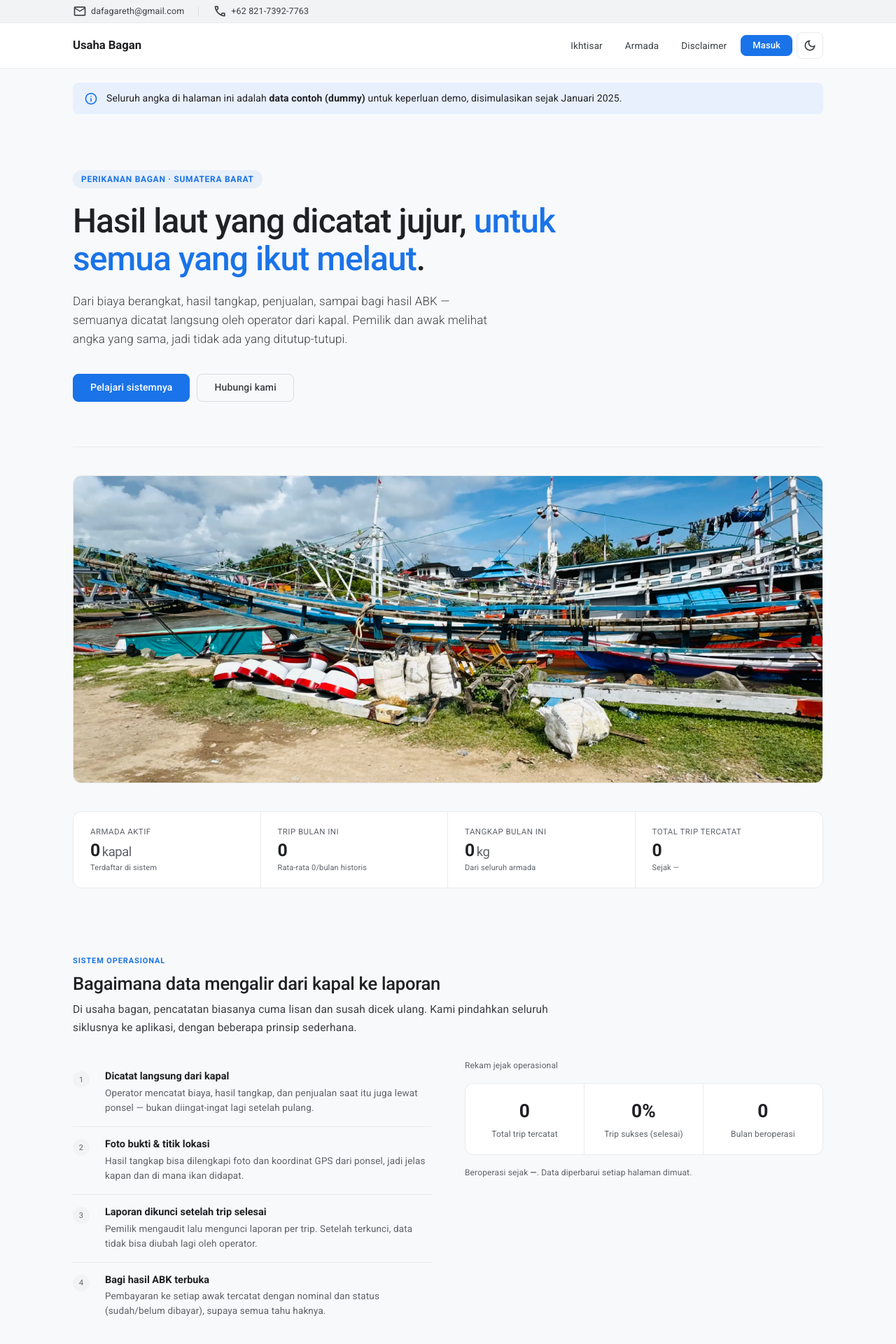
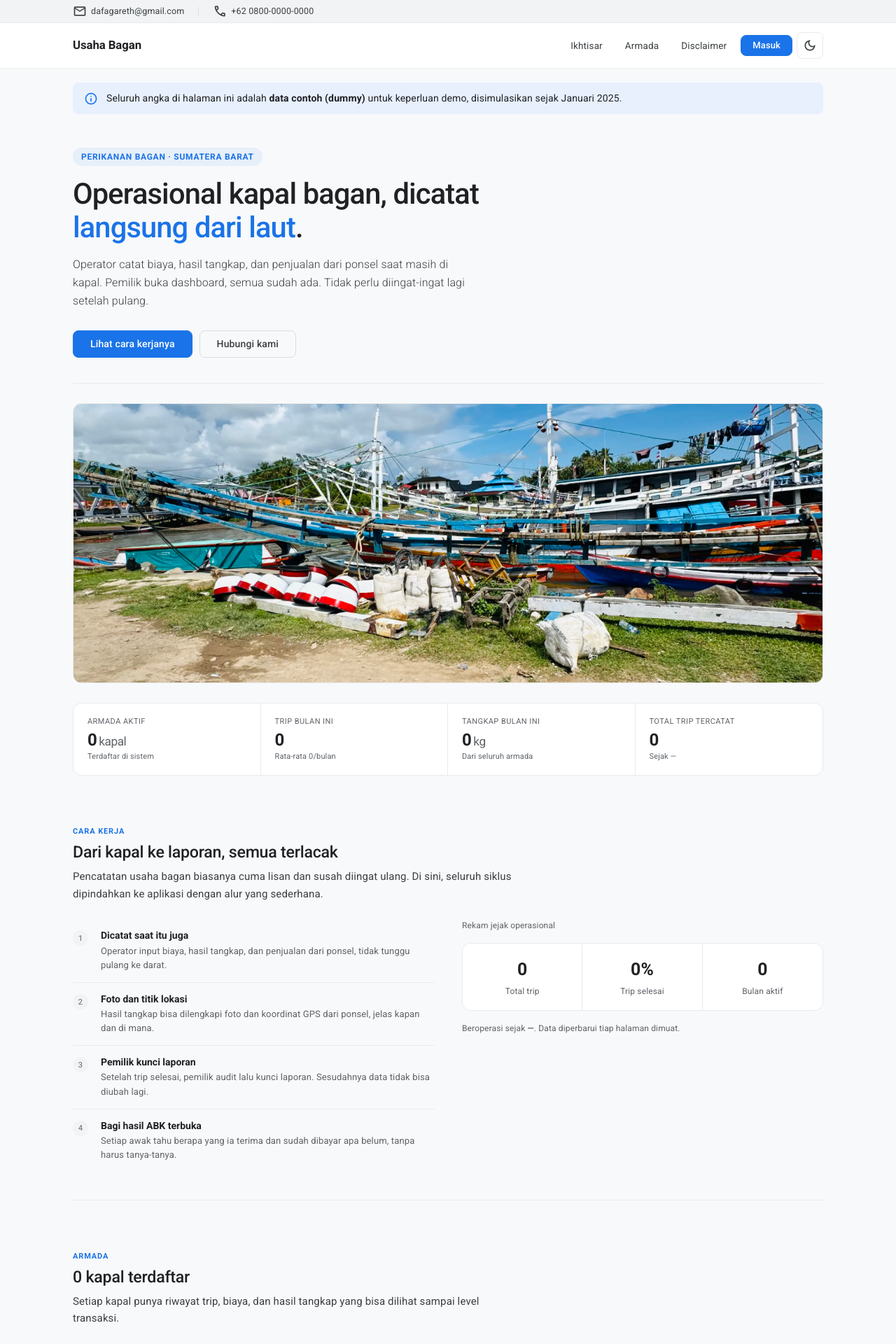
Before and after one commit to dafagareth/baganrpl, a Django app: page / in a window 1280 px wide. Shown: the top 1920 px of the page at 70% size. Run offline with Django 5.2, Linux system fonts and the light colour scheme; data that the repository does not hold is empty; some web fonts are replaced.

Commit message:
fix minor public base and others

```diff
--- a/templates/base.html
+++ b/templates/base.html
@@ -32,7 +32,7 @@
 
 <!-- Logout Confirmation Modal -->
 <div class="modal fade" id="logoutModal" tabindex="-1" aria-labelledby="logoutModalLabel" aria-hidden="true">
-    <div class="modal-dialog modal-dialog-centered modal-sm">
+    <div class="modal-dialog">
         <div class="modal-content">
             <div class="modal-header">
                 <h5 class="modal-title" id="logoutModalLabel">Konfirmasi Logout</h5>
--- a/templates/legal/privasi.html
+++ b/templates/legal/privasi.html
@@ -12,8 +12,8 @@
 
     <p>
       Halaman ini menjelaskan data apa yang kami simpan dari kamu saat memakai aplikasi
-      mobile <strong>Usaha Bagan</strong> (untuk operator dan pemilik kapal) maupun
-      situs publik <strong>usahabagan.id</strong>, kenapa kami menyimpannya, dan bagaimana
+      web <strong>Usaha Bagan</strong> (untuk operator dan pemilik kapal) maupun
+      situs publik <strong>baganrpl.my.id</strong>, kenapa kami menyimpannya, dan bagaimana
       kamu bisa meminta kami menghapusnya.
     </p>
     <p>
--- a/templates/master/public_home.html
+++ b/templates/master/public_home.html
@@ -8,44 +8,44 @@
 <style>
   *, *::before, *::after { box-sizing: border-box; }
 
-  /* ── Hero ────────────────────────────────────────────── */
-  .hero { padding: 80px 0 64px; border-bottom: 1px solid var(--rule-soft); }
+  /* Hero */
+  .hero { padding: 48px 0 36px; border-bottom: 1px solid var(--rule-soft); }
   .hero-tag {
     display: inline-flex; align-items: center; gap: 6px;
     font-size: 12px; font-weight: 600; letter-spacing: .06em;
     text-transform: uppercase; color: var(--brand);
     background: rgba(26,115,232,.08); border-radius: 20px;
-    padding: 4px 12px; margin-bottom: 20px;
+    padding: 4px 12px; margin-bottom: 16px;
   }
   .hero h1 {
-    font-size: clamp(2rem, 4.5vw, 3rem); font-weight: 500;
-    line-height: 1.12; letter-spacing: -.02em; max-width: 740px; margin-bottom: 20px;
+    font-size: clamp(1.75rem, 4vw, 2.6rem); font-weight: 500;
+    line-height: 1.15; letter-spacing: -.02em; max-width: 680px; margin-bottom: 16px;
   }
   .hero h1 span { color: var(--brand); }
   .hero .lead {
-    font-size: 17px; color: var(--ink-secondary); line-height: 1.6;
-    max-width: 620px; margin-bottom: 36px;
+    font-size: 16px; color: var(--ink-secondary); line-height: 1.65;
+    max-width: 580px; margin-bottom: 28px;
   }
   .hero-cta { display: flex; gap: 10px; flex-wrap: wrap; }
 
-  /* ── Foto bagan (banner) ──────────────────────────────── */
-  .hero-photo { margin: 40px 0; }
+  /* Foto bagan */
+  .hero-photo { margin: 28px 0; }
   .hero-photo img {
-    width: 100%; height: clamp(220px, 40vw, 440px); object-fit: cover;
+    width: 100%; height: clamp(200px, 36vw, 400px); object-fit: cover;
     border-radius: var(--radius-lg); border: 1px solid var(--rule-soft); display: block;
   }
 
-  /* ── Metric strip ─────────────────────────────────────── */
+  /* Metric strip */
   .metric-strip {
     display: grid; grid-template-columns: repeat(4, 1fr); gap: 0;
     border: 1px solid var(--rule-soft); border-radius: var(--radius-lg);
-    overflow: hidden; margin: 40px 0; background: var(--surface);
+    overflow: hidden; margin: 0 0 32px; background: var(--surface);
   }
-  .metric-strip .metric { padding: 20px 24px; border-right: 1px solid var(--rule-soft); }
+  .metric-strip .metric { padding: 18px 20px; border-right: 1px solid var(--rule-soft); }
   .metric-strip .metric:last-child { border-right: 0; }
-  .metric-label { font-size: 11.5px; color: var(--ink-muted); letter-spacing: .04em; text-transform: uppercase; margin-bottom: 6px; }
-  .metric-value { font-size: 1.55rem; font-weight: 600; letter-spacing: -.02em; line-height: 1; }
-  .metric-unit  { font-size: .75em; font-weight: 400; color: var(--ink-muted); margin-left: 3px; }
+  .metric-label { font-size: 11px; color: var(--ink-muted); letter-spacing: .04em; text-transform: uppercase; margin-bottom: 5px; }
+  .metric-value { font-size: 1.5rem; font-weight: 600; letter-spacing: -.02em; line-height: 1; }
+  .metric-unit  { font-size: .72em; font-weight: 400; color: var(--ink-muted); margin-left: 3px; }
   .metric-note  { font-size: 11px; color: var(--ink-muted); margin-top: 4px; }
   @media (max-width: 767px) {
     .metric-strip { grid-template-columns: 1fr 1fr; }
@@ -54,43 +54,43 @@
     .metric-strip .metric:nth-child(4) { border-top: 1px solid var(--rule-soft); }
   }
 
-  /* ── Section ──────────────────────────────────────────── */
-  .section { padding: 56px 0; border-bottom: 1px solid var(--rule-soft); }
+  /* Section */
+  .section { padding: 40px 0; border-bottom: 1px solid var(--rule-soft); }
   .section:last-of-type { border-bottom: 0; }
   .section-eyebrow {
     font-size: 11px; font-weight: 600; letter-spacing: .08em;
-    text-transform: uppercase; color: var(--brand); margin-bottom: 8px;
+    text-transform: uppercase; color: var(--brand); margin-bottom: 6px;
   }
-  .section h2 { font-size: 1.6rem; font-weight: 500; letter-spacing: -.01em; line-height: 1.2; margin-bottom: 10px; }
-  .section .section-lead { font-size: 15.5px; color: var(--ink-secondary); line-height: 1.65; max-width: 680px; margin-bottom: 32px; }
+  .section h2 { font-size: 1.45rem; font-weight: 500; letter-spacing: -.01em; line-height: 1.25; margin-bottom: 8px; }
+  .section .section-lead { font-size: 15px; color: var(--ink-secondary); line-height: 1.65; max-width: 640px; margin-bottom: 24px; }
 
-  .two-col { display: grid; grid-template-columns: 1fr 1fr; gap: 48px; align-items: start; }
-  @media (max-width: 767px) { .two-col { grid-template-columns: 1fr; gap: 32px; } }
+  .two-col { display: grid; grid-template-columns: 1fr 1fr; gap: 40px; align-items: start; }
+  @media (max-width: 767px) { .two-col { grid-template-columns: 1fr; gap: 24px; } }
 
-  /* ── How it works ─────────────────────────────────────── */
+  /* How it works */
   .how-list { list-style: none; padding: 0; margin: 0; counter-reset: how; }
   .how-list li {
-    display: grid; grid-template-columns: 32px 1fr; gap: 14px; padding: 16px 0;
+    display: grid; grid-template-columns: 28px 1fr; gap: 12px; padding: 14px 0;
     border-bottom: 1px solid var(--rule-soft); counter-increment: how;
   }
   .how-list li:last-child { border-bottom: 0; }
   .how-list li::before {
     content: counter(how); font-family: var(--f-mono); font-size: 11px; color: var(--ink-muted);
-    background: var(--surface-container); border-radius: 50%; width: 24px; height: 24px;
-    display: flex; align-items: center; justify-content: center; flex-shrink: 0; margin-top: 1px;
+    background: var(--surface-container); border-radius: 50%; width: 22px; height: 22px;
+    display: flex; align-items: center; justify-content: center; flex-shrink: 0; margin-top: 2px;
   }
-  .how-list h3 { font-size: 14.5px; font-weight: 600; margin-bottom: 3px; }
-  .how-list p  { font-size: 13.5px; color: var(--ink-muted); margin: 0; line-height: 1.55; }
+  .how-list h3 { font-size: 14px; font-weight: 600; margin-bottom: 3px; }
+  .how-list p  { font-size: 13px; color: var(--ink-muted); margin: 0; line-height: 1.55; }
 
-  /* ── Rekam jejak ──────────────────────────────────────── */
+  /* Rekam jejak */
   .consist-row {
     display: grid; grid-template-columns: repeat(3, 1fr); gap: 0;
     border: 1px solid var(--rule-soft); border-radius: var(--radius-lg);
     overflow: hidden; background: var(--surface);
   }
-  .consist-item { padding: 20px; text-align: center; border-right: 1px solid var(--rule-soft); }
+  .consist-item { padding: 18px 16px; text-align: center; border-right: 1px solid var(--rule-soft); }
   .consist-item:last-child { border-right: 0; }
-  .consist-num { font-size: 1.65rem; font-weight: 700; color: var(--ink); }
+  .consist-num { font-size: 1.55rem; font-weight: 700; color: var(--ink); }
   .consist-lbl { font-size: 12px; color: var(--ink-muted); margin-top: 3px; }
   @media (max-width: 600px) {
     .consist-row { grid-template-columns: 1fr; }
@@ -152,14 +152,13 @@
   <!-- HERO -->
   <section class="hero" id="top">
     <div class="hero-tag">Perikanan Bagan · Sumatera Barat</div>
-    <h1>Hasil laut yang dicatat jujur, <span>untuk semua yang ikut melaut</span>.</h1>
+    <h1>Operasional kapal bagan, dicatat <span>langsung dari laut</span>.</h1>
     <p class="lead">
-      Dari biaya berangkat, hasil tangkap, penjualan, sampai bagi hasil ABK — semuanya
-      dicatat langsung oleh operator dari kapal. Pemilik dan awak melihat angka yang sama,
-      jadi tidak ada yang ditutup-tutupi.
+      Operator catat biaya, hasil tangkap, dan penjualan dari ponsel saat masih di kapal.
+      Pemilik buka dashboard, semua sudah ada. Tidak perlu diingat-ingat lagi setelah pulang.
     </p>
     <div class="hero-cta">
-      <a href="#overview" class="btn btn-primary">Pelajari sistemnya</a>
+      <a href="#overview" class="btn btn-primary">Lihat cara kerjanya</a>
       <a href="#kontak" class="btn btn-outline-secondary">Hubungi kami</a>
     </div>
   </section>
@@ -179,7 +178,7 @@
     <div class="metric">
       <div class="metric-label">Trip bulan ini</div>
       <div class="metric-value">{{ trip_bulan_ini }}</div>
-      <div class="metric-note">Rata-rata {{ avg_trip_per_bulan }}/bulan historis</div>
+      <div class="metric-note">Rata-rata {{ avg_trip_per_bulan }}/bulan</div>
     </div>
     <div class="metric">
       <div class="metric-label">Tangkap bulan ini</div>
@@ -195,38 +194,67 @@
 
   <!-- CARA SISTEM BEKERJA -->
   <section class="section" id="overview">
-    <div class="section-eyebrow">Sistem Operasional</div>
-    <h2>Bagaimana data mengalir dari kapal ke laporan</h2>
+    <div class="section-eyebrow">Cara Kerja</div>
+    <h2>Dari kapal ke laporan, semua terlacak</h2>
     <p class="section-lead">
-      Di usaha bagan, pencatatan biasanya cuma lisan dan susah dicek ulang.
-      Kami pindahkan seluruh siklusnya ke aplikasi, dengan beberapa prinsip sederhana.
+      Pencatatan usaha bagan biasanya cuma lisan dan susah diingat ulang.
+      Di sini, seluruh siklus dipindahkan ke aplikasi dengan alur yang sederhana.
     </p>
 
     <div class="two-col">
       <ol class="how-list">
-        <li><div><h3>Dicatat langsung dari kapal</h3><p>Operator mencatat biaya, hasil tangkap, dan penjualan saat itu juga lewat ponsel — bukan diingat-ingat lagi setelah pulang.</p></div></li>
-        <li><div><h3>Foto bukti &amp; titik lokasi</h3><p>Hasil tangkap bisa dilengkapi foto dan koordinat GPS dari ponsel, jadi jelas kapan dan di mana ikan didapat.</p></div></li>
-        <li><div><h3>Laporan dikunci setelah trip selesai</h3><p>Pemilik mengaudit lalu mengunci laporan per trip. Setelah terkunci, data tidak bisa diubah lagi oleh operator.</p></div></li>
-        <li><div><h3>Bagi hasil ABK terbuka</h3><p>Pembayaran ke setiap awak tercatat dengan nominal dan status (sudah/belum dibayar), supaya semua tahu haknya.</p></div></li>
+        <li>
+          <div>
+            <h3>Dicatat saat itu juga</h3>
+            <p>Operator input biaya, hasil tangkap, dan penjualan dari ponsel, tidak tunggu pulang ke darat.</p>
+          </div>
+        </li>
+        <li>
+          <div>
+            <h3>Foto dan titik lokasi</h3>
+            <p>Hasil tangkap bisa dilengkapi foto dan koordinat GPS dari ponsel, jelas kapan dan di mana.</p>
+          </div>
+        </li>
+        <li>
+          <div>
+            <h3>Pemilik kunci laporan</h3>
+            <p>Setelah trip selesai, pemilik audit lalu kunci laporan. Sesudahnya data tidak bisa diubah lagi.</p>
+          </div>
+        </li>
+        <li>
+          <div>
+            <h3>Bagi hasil ABK terbuka</h3>
+            <p>Setiap awak tahu berapa yang ia terima dan sudah dibayar apa belum, tanpa harus tanya-tanya.</p>
+          </div>
+        </li>
       </ol>
 
       <div>
         <p class="text-muted small mb-3">Rekam jejak operasional</p>
         <div class="consist-row mb-3">
-          <div class="consist-item"><div class="consist-num">{{ lifetime_trip }}</div><div class="consist-lbl">Total trip tercatat</div></div>
-          <div class="consist-item"><div class="consist-num">{{ pct_trip_sukses }}%</div><div class="consist-lbl">Trip sukses (selesai)</div></div>
-          <div class="consist-item"><div class="consist-num">{{ bulan_aktif }}</div><div class="consist-lbl">Bulan beroperasi</div></div>
+          <div class="consist-item">
+            <div class="consist-num">{{ lifetime_trip }}</div>
+            <div class="consist-lbl">Total trip</div>
+          </div>
+          <div class="consist-item">
+            <div class="consist-num">{{ pct_trip_sukses }}%</div>
+            <div class="consist-lbl">Trip selesai</div>
+          </div>
+          <div class="consist-item">
+            <div class="consist-num">{{ bulan_aktif }}</div>
+            <div class="consist-lbl">Bulan aktif</div>
+          </div>
         </div>
-        <p class="text-muted small">Beroperasi sejak <strong>{{ beroperasi_sejak }}</strong>. Data diperbarui setiap halaman dimuat.</p>
+        <p class="text-muted small">Beroperasi sejak <strong>{{ beroperasi_sejak }}</strong>. Data diperbarui tiap halaman dimuat.</p>
 
         {% if top_ikan %}
-        <p class="text-muted small mb-2 mt-4">Top tangkapan sepanjang masa</p>
+        <p class="text-muted small mb-2 mt-4">Tangkapan terbanyak sepanjang masa</p>
         <ul class="ikan-list">
           {% with max_kg=top_ikan.0.total_kg %}
           {% for item in top_ikan %}
           <li class="ikan-row">
             <span class="ikan-rank">{{ forloop.counter }}</span>
-            <span class="ikan-name">{{ item.jenis_ikan__nama|default:"—" }}</span>
+            <span class="ikan-name">{{ item.jenis_ikan__nama|default:"?" }}</span>
             <div class="ikan-bar-wrap">
               <div class="ikan-bar" style="width: calc({{ item.total_kg }} / {{ max_kg }} * 100%)"></div>
             </div>
@@ -243,9 +271,9 @@
   <!-- ARMADA -->
   <section class="section" id="fleet">
     <div class="section-eyebrow">Armada</div>
-    <h2>{{ total_kapal }} kapal terdaftar di sistem</h2>
+    <h2>{{ total_kapal }} kapal terdaftar</h2>
     <p class="section-lead">
-      Setiap kapal memiliki riwayat trip, biaya, dan hasil tangkap yang dapat ditelusuri sampai level transaksi individual.
+      Setiap kapal punya riwayat trip, biaya, dan hasil tangkap yang bisa dilihat sampai level transaksi.
     </p>
 
     <div class="fleet-grid">
@@ -271,12 +298,12 @@
     </div>
   </section>
 
-  <!-- BAGIAN DARI USAHA INI? -->
+  <!-- CTA MASUK -->
   <section class="join-cta" id="masuk">
     <div class="join-inner">
-      <h2>Apakah Anda bagian dari usaha ini?</h2>
-      <p>Operator dan pemilik masuk di sini untuk mencatat operasional kapal, memantau dashboard, serta mengelola laporan dan bagi hasil.</p>
-      <a href="{% url 'login' %}" class="btn btn-primary btn-lg">Masuk ke sistem &rarr;</a>
+      <h2>Anda operator atau pemilik kapal ini?</h2>
+      <p>Masuk ke sistem untuk mencatat operasional, memantau hasil tangkap, dan mengelola bagi hasil ABK.</p>
+      <a href="{% url 'login' %}" class="btn btn-primary btn-lg">Masuk ke sistem</a>
     </div>
   </section>
 
@@ -285,12 +312,12 @@
     <div class="section-eyebrow">Kontak</div>
     <h2>Hubungi kami</h2>
     <p class="section-lead">
-      Untuk pertanyaan seputar usaha atau kerja sama, hubungi kami lewat WhatsApp atau email.
+      Ada pertanyaan soal usaha atau sistem ini? Kami bisa dihubungi lewat WhatsApp atau email.
     </p>
 
     <div class="contact-box">
       <div class="cta-group">
-        <a href="https://wa.me/6282173927763?text=Halo%2C+saya+ingin+bertanya+soal+usaha+bagan." class="btn-wa" target="_blank" rel="noopener">
+        <a href="https://wa.me/62800000000?text=Halo%2C+saya+ingin+bertanya+soal+usaha+bagan." class="btn-wa" target="_blank" rel="noopener">
           <svg width="18" height="18" viewBox="0 0 24 24" fill="currentColor"><path d="M17.472 14.382c-.297-.149-1.758-.867-2.03-.967-.273-.099-.471-.148-.67.15-.197.297-.767.966-.94 1.164-.173.199-.347.223-.644.075-.297-.15-1.255-.463-2.39-1.475-.883-.788-1.48-1.761-1.653-2.059-.173-.297-.018-.458.13-.606.134-.133.298-.347.446-.52.149-.174.198-.298.298-.497.099-.198.05-.371-.025-.52-.075-.149-.669-1.612-.916-2.207-.242-.579-.487-.5-.669-.51-.173-.008-.371-.01-.57-.01-.198 0-.52.074-.792.372-.272.297-1.04 1.016-1.04 2.479 0 1.462 1.065 2.875 1.213 3.074.149.198 2.096 3.2 5.077 4.487.709.306 1.262.489 1.694.625.712.227 1.36.195 1.871.118.571-.085 1.758-.719 2.006-1.413.248-.694.248-1.289.173-1.413-.074-.124-.272-.198-.57-.347z"/><path d="M12 2C6.477 2 2 6.477 2 12c0 1.89.525 3.66 1.438 5.168L2 22l4.979-1.393A9.96 9.96 0 0012 22c5.523 0 10-4.477 10-10S17.523 2 12 2zm0 18a7.96 7.96 0 01-4.073-1.12l-.292-.174-3.038.85.822-3.002-.19-.308A7.96 7.96 0 014 12c0-4.418 3.582-8 8-8s8 3.582 8 8-3.582 8-8 8z"/></svg>
           WhatsApp
         </a>
--- a/templates/public_base.html
+++ b/templates/public_base.html
@@ -264,8 +264,8 @@
         <span class="material-symbols-outlined">mail</span> dafagareth@gmail.com
       </a>
       <span class="sep" aria-hidden="true"></span>
-      <a href="tel:+6282173927763">
-        <span class="material-symbols-outlined">call</span> +62 821-7392-7763
+      <a href="tel:+620800000000000">
+        <span class="material-symbols-outlined">call</span> +62 0800-0000-0000
       </a>
     </div>
   </div>
@@ -320,7 +320,6 @@
 
       <div class="public-footer-bottom">
         <span>&copy; {{ now_year|default:"2026" }} Usaha Bagan.</span>
-        <span>Website made by <strong>Dafa Al Hafiz</strong>.</span>
       </div>
 
       <p class="public-disclaimer">
```
Also changed, not shown: other parts of templates/master/public_home.html (+23 -24 lines), static/css/components.css (+23 -11 lines), templates/operasional/feed.html (+10 -1 lines).
